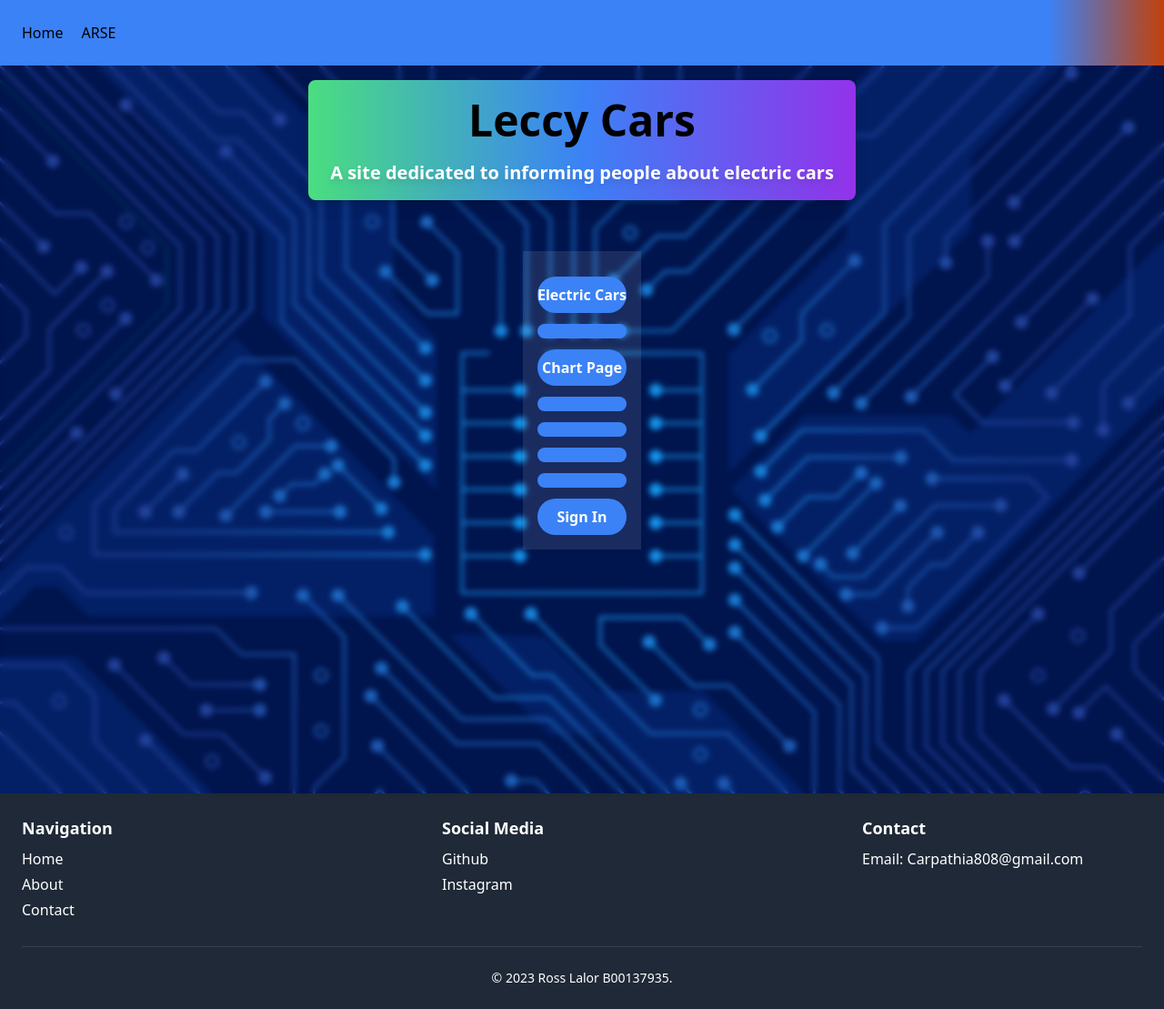
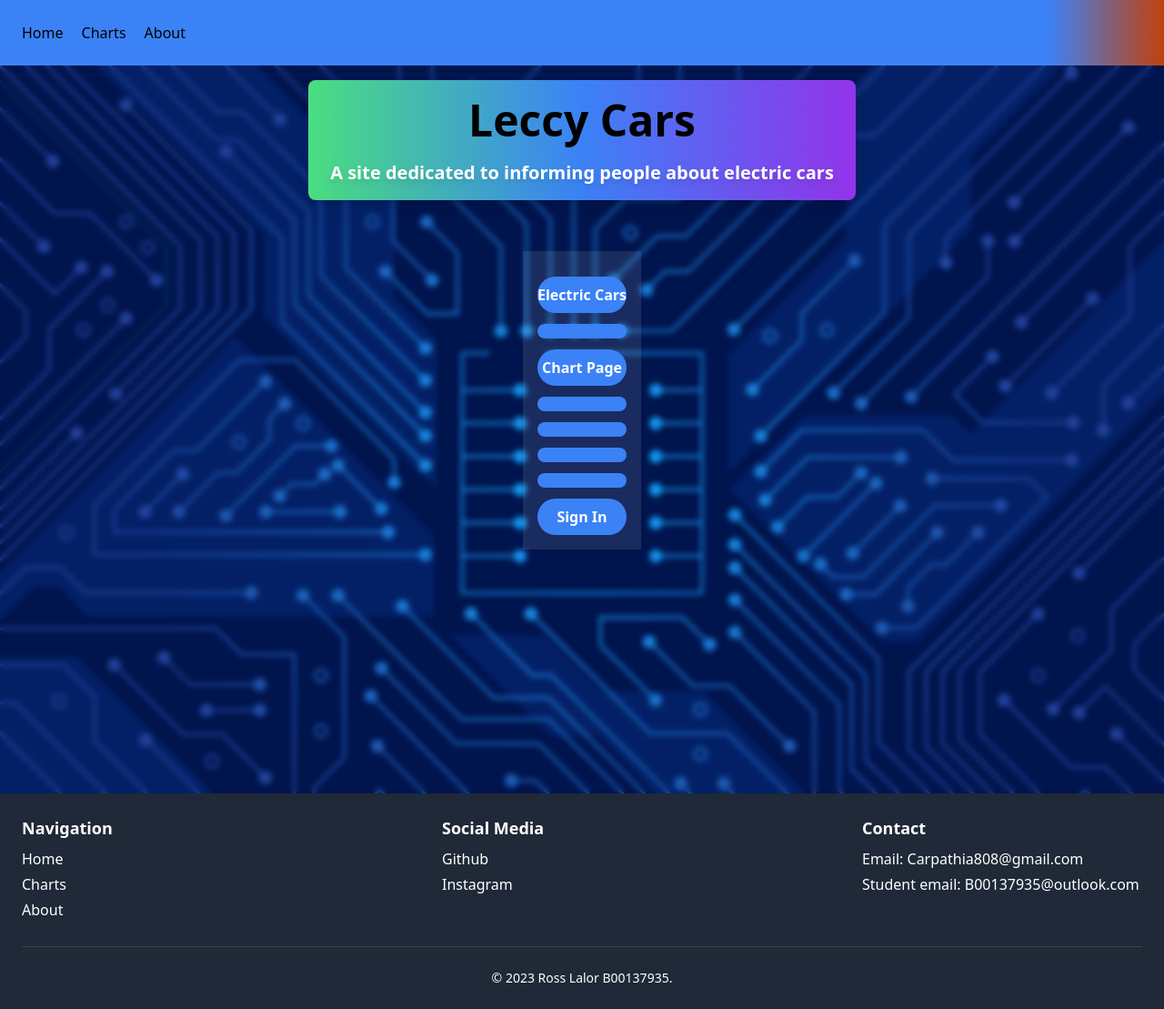
Before and after one commit to RossLalor/Final-Project, a Next.js app in the folder final_project/: page / in a window 1280 px wide. Shown: the whole page at 91% size. Built offline with nearby package versions, Linux system fonts and the light colour scheme; no server answers.

Commit message:
Updated Footer and Navbar
Footer and navbar now have extra buttons. Also defined a custom colour to be used when navbar buttons are hovered over to transition to.

```diff
--- a/final_project/app/(signeese)/layout.tsx
+++ b/final_project/app/(signeese)/layout.tsx
@@ -1,6 +1,6 @@
 const SigneeseLayout = ({ children }: { children: React.ReactNode }) => {
     return (
-      <div className="min-h-screen flex items-center justify-center bg-cover bg-[url('../images/background.svg')]">
+      <div className="glass backdrop-blur-[3px] min-h-screen flex items-center justify-center bg-cover bg-[url('../images/background.svg')]">
         {children}
       </div>
     );
--- a/final_project/app/components/Navbar.tsx
+++ b/final_project/app/components/Navbar.tsx
@@ -3,7 +3,7 @@ import { UserButton } from '@clerk/nextjs';
 
 const Navbar = () => {
   return (
-    <nav className="flex items-center justify-between flex-wrap bg-gradient-to-r from-blue-500 from-90% to-orange-700 p-6">
+    <nav className="flex items-center h-18 justify-between flex-wrap bg-gradient-to-r from-blue-500 from-90% to-orange-700 p-6">
 
       <div className="flex gap-5">
         {/* Corrected Link usage */}
@@ -11,7 +11,11 @@ const Navbar = () => {
         <Link href="/" >Home
         </Link>
         <div>
-        <Link className="hover: grow" href="/about">ARSE
+        <Link className="hover: hover:text-neon-green duration-300" href="/charts">Charts
+        </Link>
+        </div>
+        <div>
+        <Link className="hover: hover:text-neon-green duration-300" href="/about">About
         </Link>
         </div>
       </div>
--- a/final_project/app/components/footer.tsx
+++ b/final_project/app/components/footer.tsx
@@ -9,8 +9,8 @@ const Footer = () => {
             <h3 className="font-bold text-lg mb-2">Navigation</h3>
             <ul className="list-none">
               <li className="mb-1 "><Link href="/"><span className="text-white hover:text-gray-300 cursor-pointer">Home</span></Link></li>
+              <li className="mb-1"><Link href="/charts"><span className="text-white hover:text-gray-300 cursor-pointer">Charts</span></Link></li>
               <li className="mb-1"><Link href="/about"><span className="text-white hover:text-gray-300 cursor-pointer">About</span></Link></li>
-              <li className="mb-1"><Link href="/contact"><span className="text-white hover:text-gray-300 cursor-pointer">Contact</span></Link></li>
             </ul>
           </div>
           <div className="w-full md:w-1/4 mb-6 md:mb-0">
@@ -23,6 +23,7 @@ const Footer = () => {
           <div className="w-full md:w-1/4 mb-6 md:mb-0">
             <h3 className="font-bold text-lg mb-2">Contact</h3>
             <p className="mb-1">Email: Carpathia808@gmail.com</p>
+            <p className="mb-1">Student email: B00137935@outlook.com</p>
           </div>
         </div>
         <div className="border-t border-gray-700 my-6"></div>
--- a/final_project/tailwind.config.ts
+++ b/final_project/tailwind.config.ts
@@ -9,6 +9,9 @@ const config: Config = {
   ],
   theme: {
     extend: {
+      colors: {
+        'neon-green': '#00FF00',
+      },
       backgroundImage: {
         'gradient-radial': 'radial-gradient(var(--tw-gradient-stops))',
         'gradient-conic':
```
